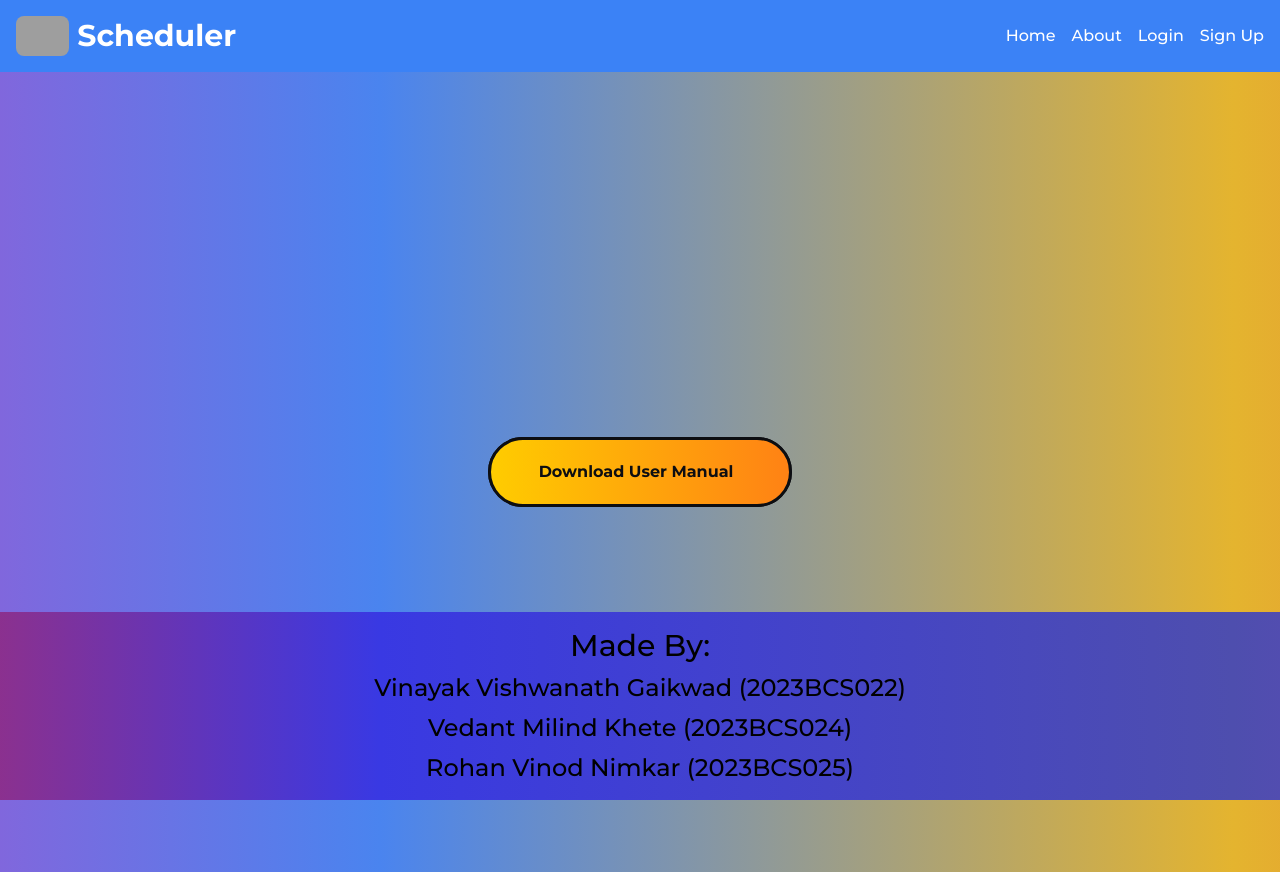
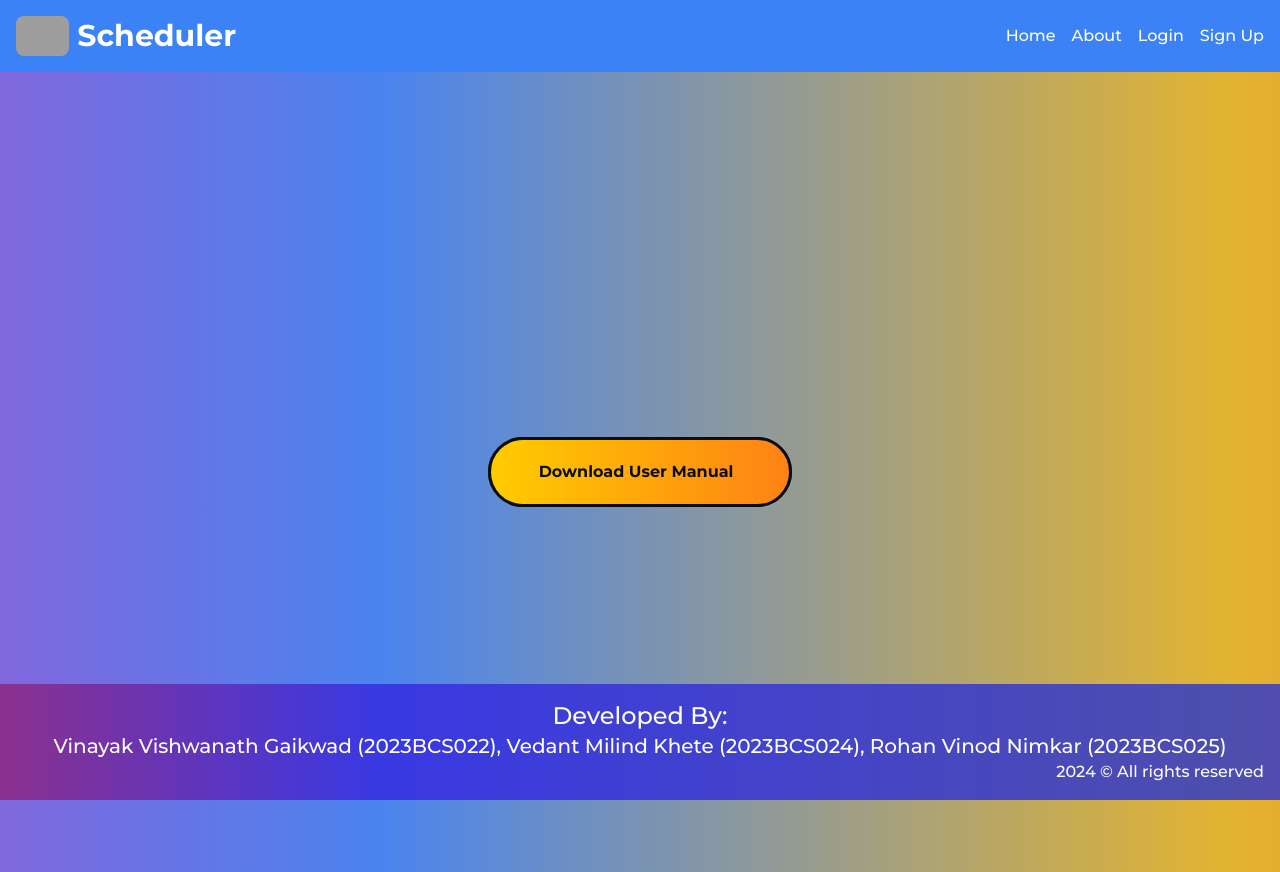
Before and after one commit to VinayakGaikwad101/scheduler, a React (Vite) app in the folder client/: page / in a window 1280 px wide. Built offline with nearby package versions, Linux system fonts and the light colour scheme; grey boxes are pictures that could not be loaded.

Commit message:
Fixed footer component

```diff
--- a/client/src/components/Feedback.jsx
+++ b/client/src/components/Feedback.jsx
@@ -1,4 +1,4 @@
-import React, { useRef, useState, useEffect } from "react";
+import { useRef, useState, useEffect } from "react";
 import emailjs from "@emailjs/browser";
 
 const Feedback = () => {
--- a/client/src/components/Footer.jsx
+++ b/client/src/components/Footer.jsx
@@ -1,15 +1,16 @@
-import React from "react";
+// import React from "react";
 import "./Footer.css"; // Make sure to import the CSS file
 
 const Footer = () => {
   return (
-    <footer className="footer text-black py-4 w-full fixed bottom-0 left-0 bg-white">
+    <footer className="footer text-black py-4 w-full h-1/10 fixed bottom-0 left-0 bg-white">
       <div className="container mx-auto px-4">
-        <div className="flex flex-col items-center justify-center space-y-2">
-          <p className="text-3xl">Made By:</p>
-          <p className="text-2xl">Vinayak Vishwanath Gaikwad (2023BCS022)</p>
-          <p className="text-2xl">Vedant Milind Khete (2023BCS024)</p>
-          <p className="text-2xl">Rohan Vinod Nimkar (2023BCS025)</p>
+        <div className="flex flex-col items-center justify-center text-white">
+          <p className="text-2xl">Developed By:</p>
+          <p className="text-xl">Vinayak Vishwanath Gaikwad (2023BCS022), Vedant Milind Khete (2023BCS024), Rohan Vinod Nimkar (2023BCS025)</p>
+        </div>
+        <div className="flex justify-end w-full">
+          <p className="text-white">2024 © All rights reserved</p>
         </div>
       </div>
     </footer>
```
